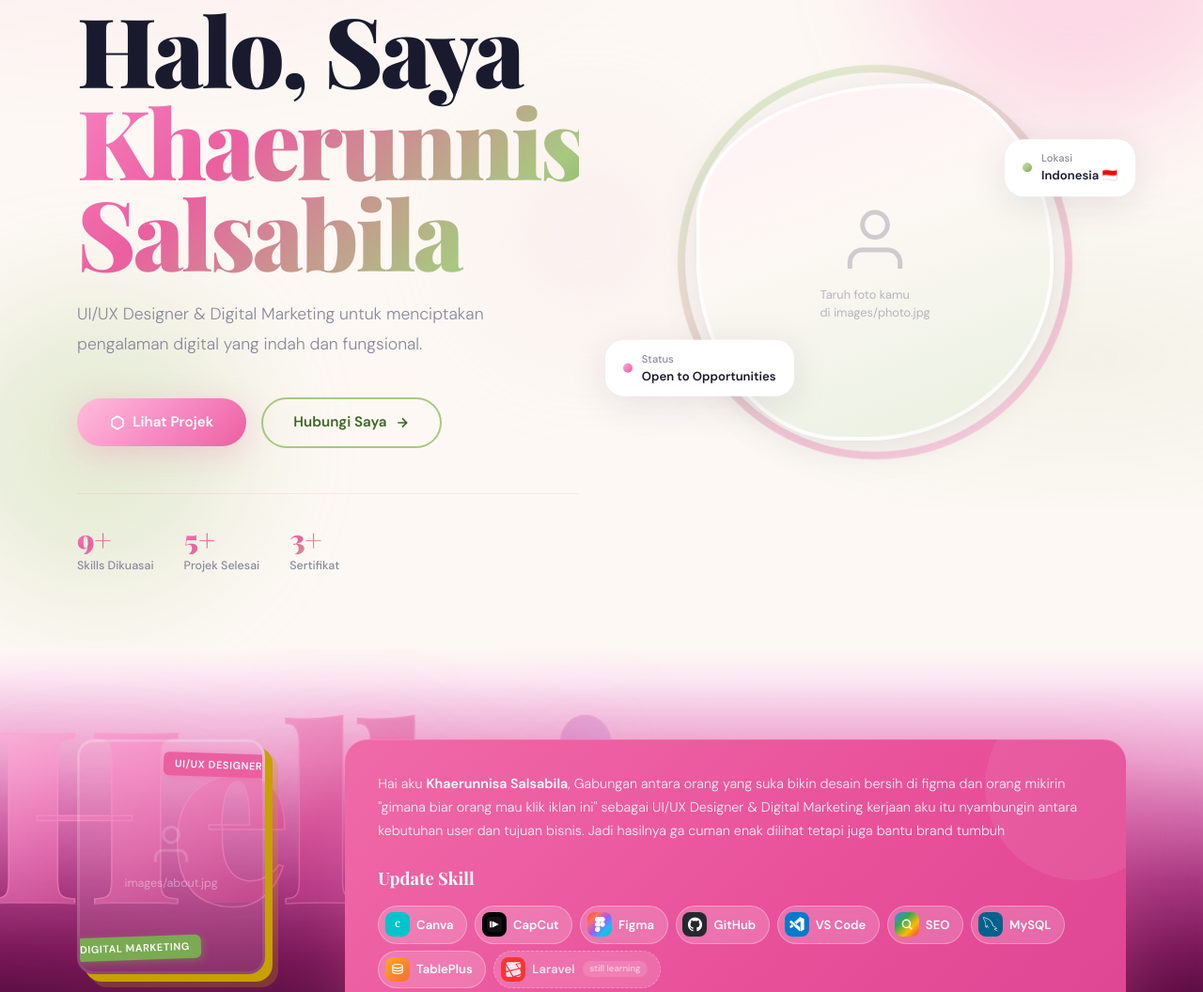
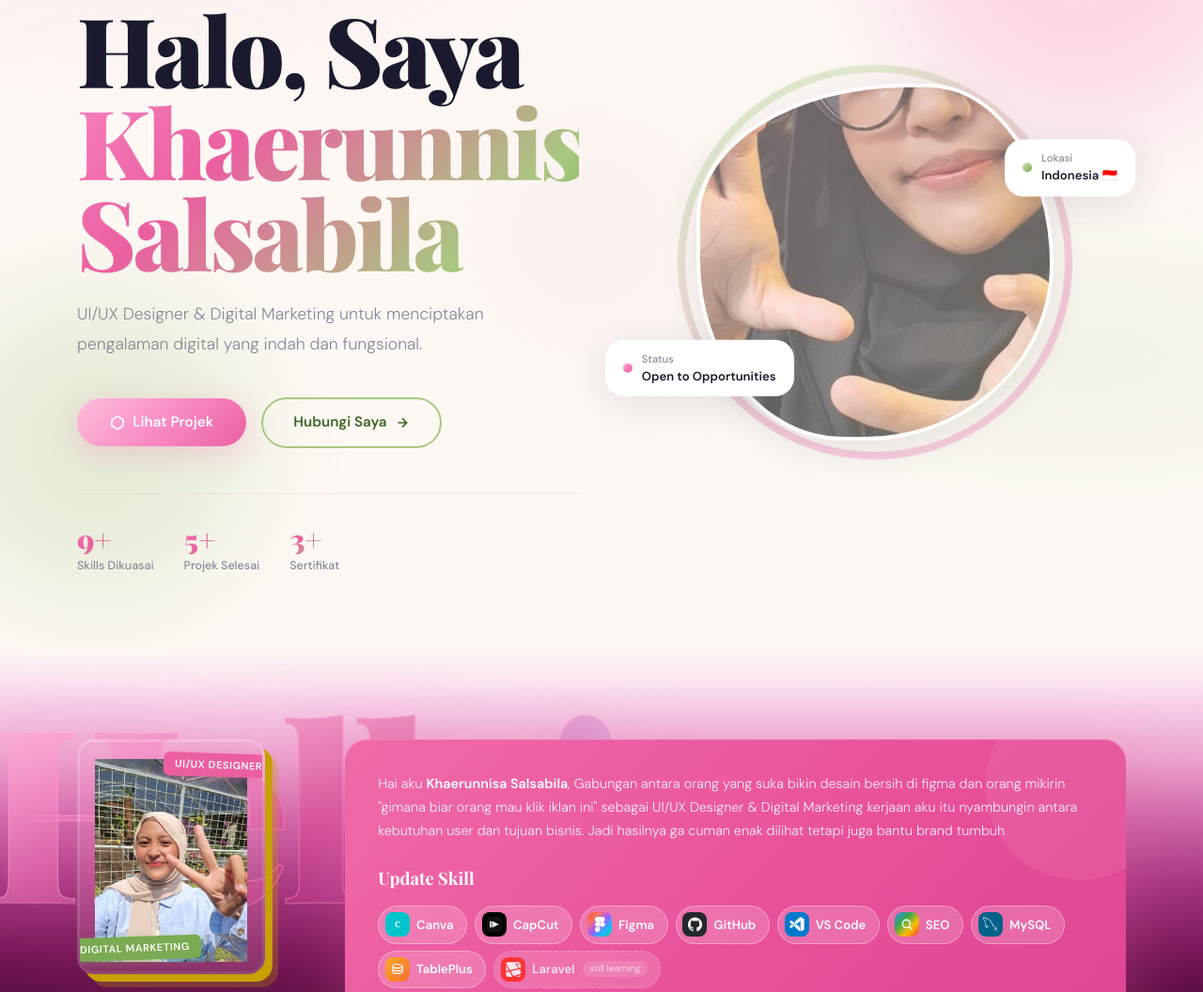
Before and after one commit to Khnsbl/portofolio-khaerunnisa, a plain HTML site: page index.html in a window 1280 px wide. Shown: the part 260-1316 px from the top of the page at 94% size. Drawn offline with nearby package versions, Linux system fonts and the light colour scheme; a web font is replaced by a local one.

Commit message:
banyak request

```diff
--- a/index.html
+++ b/index.html
@@ -331,7 +331,7 @@
           <div class="hero-photo-blob">
             <div class="photo-placeholder">
               <svg width="80" height="80" viewBox="0 0 24 24" fill="none" stroke="currentColor" stroke-width="1.5"><path d="M20 21v-2a4 4 0 0 0-4-4H8a4 4 0 0 0-4 4v2"/><circle cx="12" cy="7" r="4"/></svg>
-              <span>Taruh foto kamu<br/>di images/photo.jpg</span>
+              <span><img src="img/profil.png" alt=""></span>
             </div>
           </div>
           <div class="hero-badge badge-1">
@@ -364,7 +364,7 @@
           <div class="about-photo-frame">
             <div class="about-photo-placeholder">
               <svg width="50" height="50" viewBox="0 0 24 24" fill="none" stroke="currentColor" stroke-width="1.5" opacity="0.4"><path d="M20 21v-2a4 4 0 0 0-4-4H8a4 4 0 0 0-4 4v2"/><circle cx="12" cy="7" r="4"/></svg>
-              <span>images/about.jpg</span>
+              <span><img src="img/profil1.jpeg" alt=""></span>
             </div>
             <div class="about-role-label top-right">UI/UX Designer</div>
             <div class="about-role-label bottom-left">Digital Marketing</div>
```
Also changed, not shown: img/profil.png (added), img/profil1.jpeg (added).
